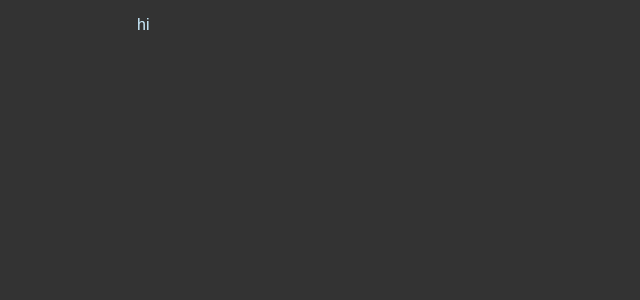
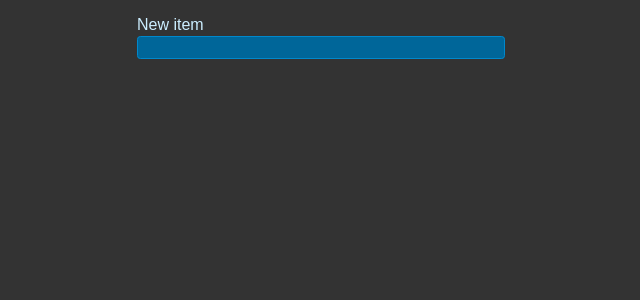
Before and after one commit to tiberiuion/todo-app-react, a React (Vite) app: page / in a window 1280 px wide. Shown: the top 300 px of the page, without its empty margins (319-959 px from the left). Built offline with nearby package versions, Linux system fonts and the light colour scheme.

Commit message:
Add form

```diff
--- a/src/App.jsx
+++ b/src/App.jsx
@@ -1,5 +1,10 @@
 import "./styles.css"
 
 export default function App() {
-  return "hi";
+  return <form className="new-item-form">
+    <div className="form-row">
+      <label htmlFor="">New item</label>
+      <input type="text" id="item" />
+    </div>
+  </form>
 }
```
